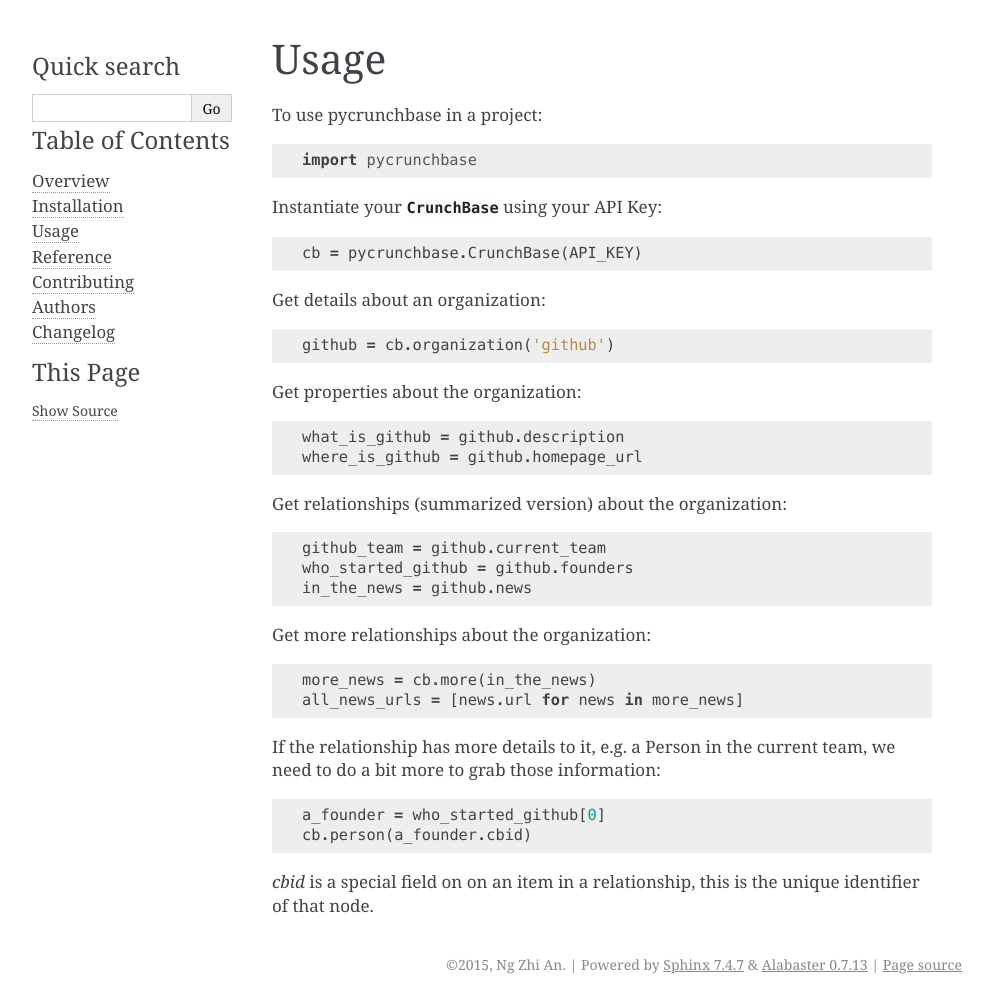
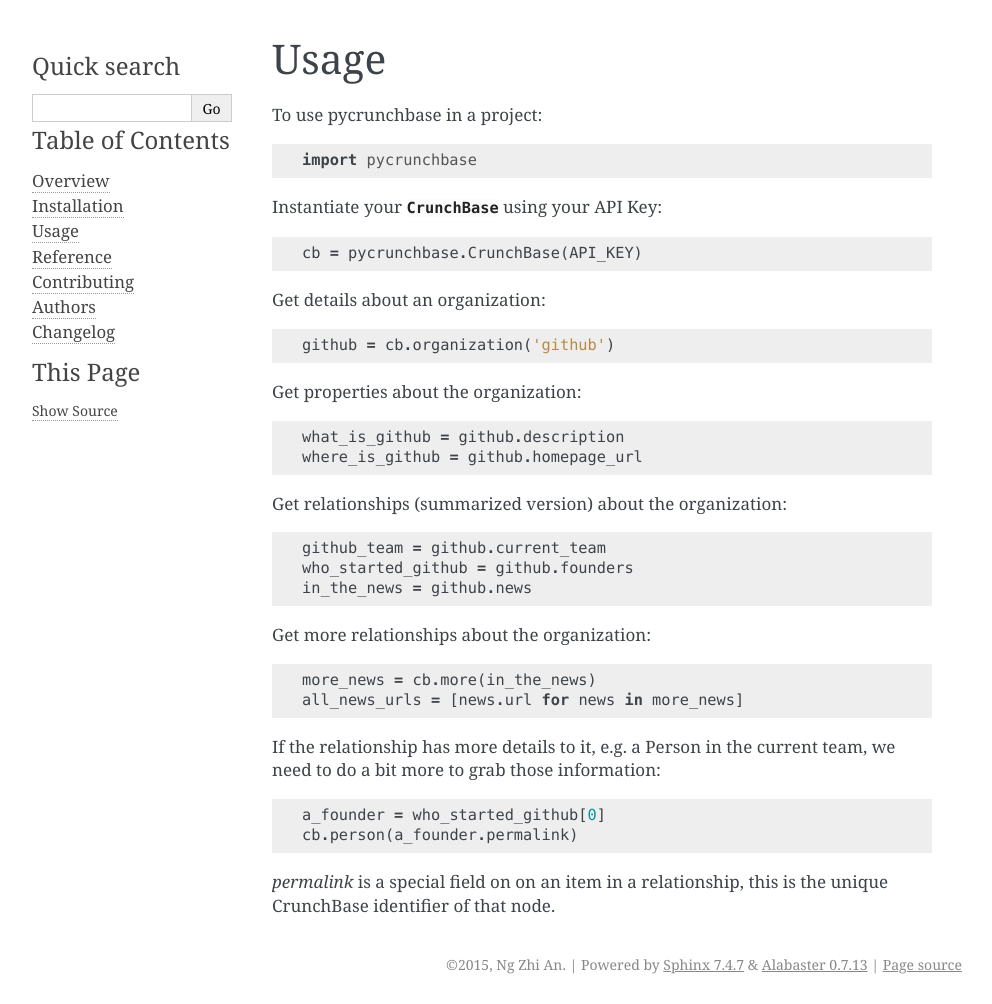
Before and after one commit to ngzhian/pycrunchbase, a Sphinx documentation site: the page built from docs/usage.rst, in a window 1280 px wide. Shown: the whole page, without its empty margins (148-1140 px from the left). Built offline with Sphinx 7.4.7, drawn with Linux system fonts in a browser that asks for light colours.

Commit message:
Fixed usage.rst with instructions to get permalink

```diff
--- a/docs/usage.rst
+++ b/docs/usage.rst
@@ -34,7 +34,7 @@ If the relationship has more details to it, e.g. a Person in the current team,
 we need to do a bit more to grab those information::
 
     a_founder = who_started_github[0]
-    cb.person(a_founder.cbid)
+    cb.person(a_founder.permalink)
 
-`cbid` is a special field on on an item in a relationship, this is the unique
-identifier of that node.
+`permalink` is a special field on on an item in a relationship, this is the unique
+CrunchBase identifier of that node.
```
